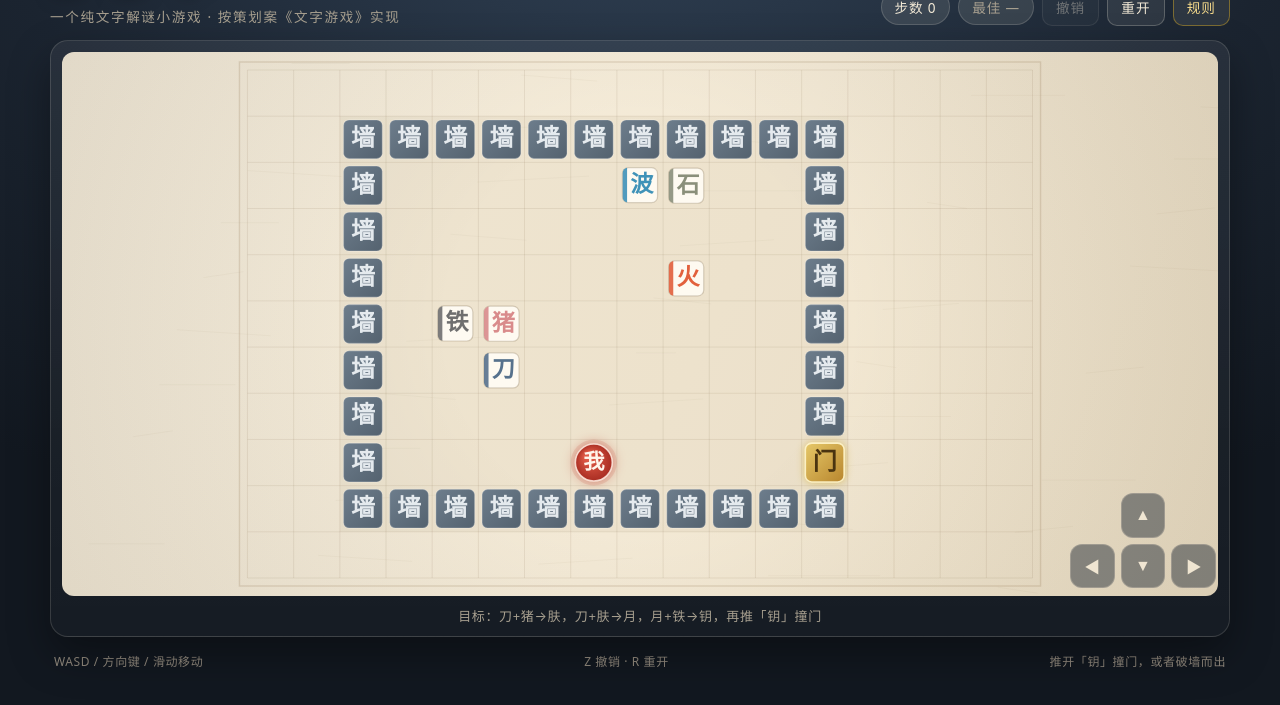
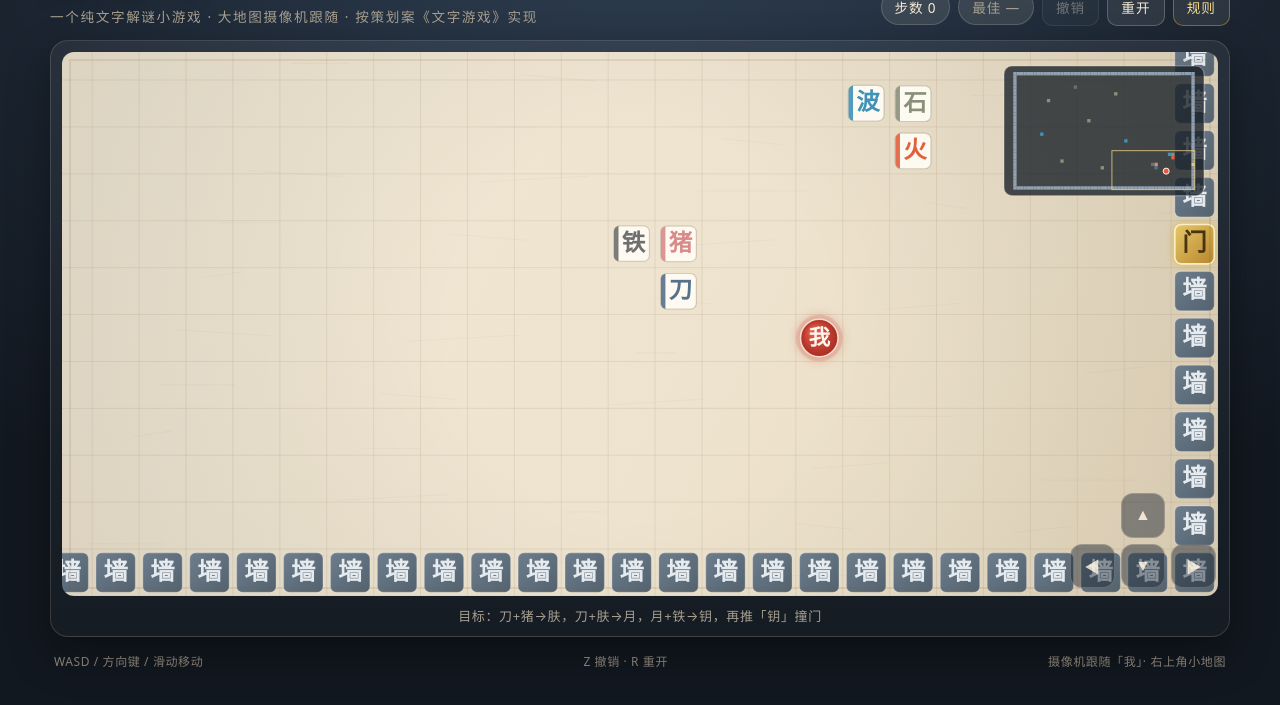
Before and after one commit to ydgj2575/worddage, a website with bundled scripts: page index.html in a window 1280 px wide. Shown: the part 69-774 px from the top of the page. Built offline with nearby package versions, Linux system fonts and the light colour scheme.

Commit message:
初始化：我推字 · 文字解谜小游戏（按策划案《文字游戏》实现）

```diff
--- a/index.html
+++ b/index.html
@@ -13,7 +13,7 @@
   <header class="top">
     <div class="title-wrap">
       <h1>我 推 字</h1>
-      <p class="subtitle">一个纯文字解谜小游戏 · 按策划案《文字游戏》实现</p>
+      <p class="subtitle">一个纯文字解谜小游戏 · 大地图摄像机跟随 · 按策划案《文字游戏》实现</p>
     </div>
     <div class="hud">
       <span class="chip" id="steps">步数 0</span>
@@ -54,7 +54,7 @@
   <footer class="footer">
     <span>WASD / 方向键 / 滑动移动</span>
     <span>Z 撤销 · R 重开</span>
-    <span>推开「钥」撞门，或者破墙而出</span>
+    <span>摄像机跟随「我」· 右上角小地图</span>
   </footer>
 </main>
 <script type="module" src="./js/main.js"></script>
--- a/js/art.js
+++ b/js/art.js
@@ -1,39 +1,52 @@
 /**
- * 文字游戏 · 渲染层（Canvas 2D）
- * 负责把 Game 状态画成"纸上墨字"的样式，并播放合成/破墙的反应特效。
+ * 文字游戏 · 渲染层（Canvas 2D）—— 大地图 + 摄像机跟随版
+ * 世界是 54×35 格的大地图，屏幕只显示约 17×11 格；
+ * 摄像机跟随「我」移动，右上角有小地图。
  */
 import { TYPE_INFO } from "./engine.js";
 
 const PAPER = "#f4ead6";
-const PAPER_DARK = "#e8dbc0";
 const INK = "#2b3540";
 
 const CHAR_FONT =
   '"Noto Serif SC","Songti SC","STSong","SimSun","Microsoft YaHei",serif';
-
 const FONT_UI = '"Noto Sans SC","Microsoft YaHei",system-ui,sans-serif';
 
-/** 计算棋盘布局：把 cols×rows 网格等比装进画布并居中 */
+/** 视口大约显示多少格（决定缩放；地图远大于它，所以只能看到一部分） */
+const VIEW_COLS = 17;
+const VIEW_ROWS = 11;
+
+function clamp(v, lo, hi) {
+  return v < lo ? lo : v > hi ? hi : v;
+}
+
+/** 计算缩放：cell 为世界格子在屏幕上的像素大小 */
 export function computeLayout(game, width, height) {
-  const padX = Math.max(18, width * 0.035);
-  const padY = Math.max(18, height * 0.03);
-  const cell = Math.min((width - padX * 2) / game.cols, (height - padY * 2) / game.rows);
-  const gw = cell * game.cols;
-  const gh = cell * game.rows;
+  const padX = Math.max(14, width * 0.02);
+  const padY = Math.max(14, height * 0.02);
+  const cell = Math.min((width - padX * 2) / VIEW_COLS, (height - padY * 2) / VIEW_ROWS);
   return {
     cell,
-    ox: (width - gw) / 2,
-    oy: (height - gh) / 2,
-    gw,
-    gh,
+    width,
+    height,
+    worldW: game.cols * cell,
+    worldH: game.rows * cell,
   };
 }
 
-function center(layout, x, y) {
-  return {
-    cx: layout.ox + (x + 0.5) * layout.cell,
-    cy: layout.oy + (y + 0.5) * layout.cell,
-  };
+/** 摄像机目标位置：让「我」居中，并夹在世界范围内 */
+export function computeCamera(game, layout) {
+  const { cell, worldW, worldH, width, height } = layout;
+  const tx = (game.player.x + 0.5) * cell - width / 2;
+  const ty = (game.player.y + 0.5) * cell - height / 2;
+  const cx = worldW <= width ? (worldW - width) / 2 : clamp(tx, 0, worldW - width);
+  const cy = worldH <= height ? (worldH - height) / 2 : clamp(ty, 0, worldH - height);
+  return { x: cx, y: cy };
+}
+
+/** 世界坐标（格子左上角）→ 屏幕坐标 */
+function worldToScreen(layout, camera, wx, wy) {
+  return { x: wx * layout.cell - camera.x, y: wy * layout.cell - camera.y };
 }
 
 function roundRect(ctx, x, y, w, h, r) {
@@ -47,7 +60,6 @@ function roundRect(ctx, x, y, w, h, r) {
   ctx.closePath();
 }
 
-/** 画纸张底纹（一次性生成缓存到离屏也行，这里直接画，成本很低） */
 function drawPaper(ctx, w, h) {
   const g = ctx.createLinearGradient(0, 0, w, h);
   g.addColorStop(0, "#f7efde");
@@ -56,7 +68,6 @@ function drawPaper(ctx, w, h) {
   ctx.fillStyle = g;
   ctx.fillRect(0, 0, w, h);
 
-  // 纸张纤维
   ctx.save();
   ctx.globalAlpha = 0.05;
   ctx.strokeStyle = "#8a744f";
@@ -71,7 +82,6 @@ function drawPaper(ctx, w, h) {
   }
   ctx.restore();
 
-  // 四周暗角
   const v = ctx.createRadialGradient(w / 2, h / 2, Math.min(w, h) * 0.35, w / 2, h / 2, Math.max(w, h) * 0.75);
   v.addColorStop(0, "rgba(0,0,0,0)");
   v.addColorStop(1, "rgba(70,52,24,0.16)");
@@ -79,31 +89,41 @@ function drawPaper(ctx, w, h) {
   ctx.fillRect(0, 0, w, h);
 }
 
-function drawGrid(ctx, game, layout) {
-  const { cell, ox, oy, gw, gh } = layout;
+function drawGrid(ctx, game, layout, camera) {
+  const { cell, width, height } = layout;
+  const x0 = Math.max(0, Math.floor(camera.x / cell));
+  const x1 = Math.min(game.cols, Math.ceil((camera.x + width) / cell));
+  const y0 = Math.max(0, Math.floor(camera.y / cell));
+  const y1 = Math.min(game.rows, Math.ceil((camera.y + height) / cell));
+
   ctx.save();
   ctx.strokeStyle = "rgba(110,85,48,0.10)";
   ctx.lineWidth = 1;
-  for (let x = 0; x <= game.cols; x++) {
+  for (let x = x0; x <= x1; x++) {
+    const sx = x * cell - camera.x;
     ctx.beginPath();
-    ctx.moveTo(ox + x * cell, oy);
-    ctx.lineTo(ox + x * cell, oy + gh);
+    ctx.moveTo(sx, 0);
+    ctx.lineTo(sx, height);
     ctx.stroke();
   }
-  for (let y = 0; y <= game.rows; y++) {
+  for (let y = y0; y <= y1; y++) {
+    const sy = y * cell - camera.y;
     ctx.beginPath();
-    ctx.moveTo(ox, oy + y * cell);
-    ctx.lineTo(ox + gw, oy + y * cell);
+    ctx.moveTo(0, sy);
+    ctx.lineTo(width, sy);
     ctx.stroke();
   }
-  // 围墙矩形的淡淡底影，突出"被困住"的场地
+
+  // 围墙矩形淡影（整个院落）
   const r = game.wallRect;
-  ctx.fillStyle = "rgba(120,96,58,0.06)";
-  ctx.fillRect(ox + r.x1 * cell, oy + r.y1 * cell, (r.x2 - r.x1 + 1) * cell, (r.y2 - r.y1 + 1) * cell);
+  const a = worldToScreen(layout, camera, r.x1, r.y1);
+  const b = worldToScreen(layout, camera, r.x2 + 1, r.y2 + 1);
+  ctx.fillStyle = "rgba(120,96,58,0.05)";
+  ctx.fillRect(a.x, a.y, b.x - a.x, b.y - a.y);
   ctx.restore();
 }
 
-function wallTile(ctx, cx, cy, cell, time) {
+function wallTile(ctx, cx, cy, cell) {
   const s = cell * 0.84;
   roundRect(ctx, cx - s / 2, cy - s / 2, s, s, cell * 0.12);
   const g = ctx.createLinearGradient(cx - s / 2, cy - s / 2, cx + s / 2, cy + s / 2);
@@ -115,11 +135,13 @@ function wallTile(ctx, cx, cy, cell, time) {
   ctx.lineWidth = 1.2;
   ctx.stroke();
 
+  if (cell > 24) {
     ctx.fillStyle = "rgba(240,244,247,0.92)";
     ctx.font = `700 ${cell * 0.52}px ${CHAR_FONT}`;
     ctx.textAlign = "center";
     ctx.textBaseline = "middle";
     ctx.fillText("墙", cx, cy + cell * 0.02);
+  }
 }
 
 function doorTile(ctx, cx, cy, cell, time) {
@@ -165,14 +187,13 @@ function charTile(ctx, cx, cy, cell, type, time, opts = {}) {
   ctx.save();
   ctx.translate(cx, cy + wobble);
 
-  // 纸片底
   roundRect(ctx, -s / 2, -s / 2, s, s, cell * 0.13);
   ctx.fillStyle = "rgba(255,252,244,0.94)";
   ctx.fill();
   ctx.strokeStyle = "rgba(90,70,40,0.22)";
   ctx.lineWidth = 1.2;
   ctx.stroke();
-  // 左侧色条
+
   ctx.save();
   roundRect(ctx, -s / 2, -s / 2, s, s, cell * 0.13);
   ctx.clip();
@@ -181,11 +202,13 @@ function charTile(ctx, cx, cy, cell, type, time, opts = {}) {
   ctx.fillRect(-s / 2, -s / 2, cell * 0.1, s);
   ctx.restore();
 
+  if (cell > 18) {
     ctx.fillStyle = info.color;
     ctx.font = `700 ${cell * 0.5}px ${CHAR_FONT}`;
     ctx.textAlign = "center";
     ctx.textBaseline = "middle";
     ctx.fillText(type, cell * 0.04, cell * 0.02);
+  }
   ctx.restore();
 }
 
@@ -193,7 +216,6 @@ function playerTile(ctx, cx, cy, cell, time) {
   const r = cell * 0.4;
   const pulse = 0.5 + 0.5 * Math.sin(time * 3);
   ctx.save();
-  // 呼吸光晕
   ctx.beginPath();
   ctx.arc(cx, cy, r * (1.15 + 0.12 * pulse), 0, Math.PI * 2);
   ctx.fillStyle = "rgba(192,57,43,0.13)";
@@ -216,119 +238,177 @@ function playerTile(ctx, cx, cy, cell, time) {
   ctx.lineWidth = 1.6;
   ctx.stroke();
 
+  if (cell > 18) {
     ctx.fillStyle = "#fff5ec";
     ctx.font = `700 ${cell * 0.46}px ${CHAR_FONT}`;
     ctx.textAlign = "center";
     ctx.textBaseline = "middle";
     ctx.fillText("我", cx, cy + cell * 0.02);
   }
+}
 
-/** 反应特效：扩散光圈 + 粒子 + 上浮文字 */
-function drawFx(ctx, layout, fx, now) {
+function drawFx(ctx, layout, camera, fx, now) {
   for (const f of fx) {
     const t = (now - f.t0) / f.duration;
     if (t < 0 || t > 1) continue;
-    const { cx, cy } = center(layout, f.at.x, f.at.y);
+    const p = worldToScreen(layout, camera, f.at.x + 0.5, f.at.y + 0.5);
+    const cx = p.x, cy = p.y;
     const color = f.color || "#c0392b";
     const ease = 1 - Math.pow(1 - t, 3);
+    const cell = layout.cell;
 
-    // 光圈
     ctx.save();
     ctx.globalAlpha = (1 - t) * 0.9;
     ctx.strokeStyle = color;
     ctx.lineWidth = 3 * (1 - t) + 1;
     ctx.beginPath();
-    ctx.arc(cx, cy, layout.cell * (0.25 + ease * 0.85), 0, Math.PI * 2);
+    ctx.arc(cx, cy, cell * (0.25 + ease * 0.85), 0, Math.PI * 2);
     ctx.stroke();
     ctx.restore();
 
-    // 粒子
     const n = f.particles || 10;
     for (let i = 0; i < n; i++) {
       const a = (i / n) * Math.PI * 2 + (f.seed || 0);
-      const dist = layout.cell * (0.3 + ease * (0.8 + (i % 3) * 0.22));
+      const dist = cell * (0.3 + ease * (0.8 + (i % 3) * 0.22));
       const px = cx + Math.cos(a) * dist;
-      const py = cy + Math.sin(a) * dist + layout.cell * 0.15 * t * t;
+      const py = cy + Math.sin(a) * dist + cell * 0.15 * t * t;
       ctx.globalAlpha = (1 - t) * 0.85;
       ctx.fillStyle = color;
       ctx.beginPath();
-      ctx.arc(px, py, Math.max(1.5, layout.cell * 0.045 * (1 - t)), 0, Math.PI * 2);
+      ctx.arc(px, py, Math.max(1.5, cell * 0.045 * (1 - t)), 0, Math.PI * 2);
       ctx.fill();
     }
     ctx.globalAlpha = 1;
 
-    // 上浮说明文字
     if (f.label) {
       ctx.save();
       ctx.globalAlpha = Math.min(1, (1 - t) * 1.8);
-      ctx.font = `600 ${layout.cell * 0.24}px ${FONT_UI}`;
+      ctx.font = `600 ${cell * 0.24}px ${FONT_UI}`;
       ctx.textAlign = "center";
       ctx.textBaseline = "bottom";
-      ctx.fillStyle = "rgba(40,30,18,0.92)";
-      roundRect(
-        ctx,
-        cx - layout.cell * 0.62,
-        cy - layout.cell * (0.95 + ease * 0.7),
-        layout.cell * 1.24,
-        layout.cell * 0.34,
-        layout.cell * 0.1
-      );
+      roundRect(ctx, cx - cell * 0.62, cy - cell * (0.95 + ease * 0.7), cell * 1.24, cell * 0.34, cell * 0.1);
       ctx.fillStyle = "rgba(255,250,238,0.94)";
       ctx.fill();
       ctx.fillStyle = color;
-      ctx.fillText(f.label, cx, cy - layout.cell * (0.64 + ease * 0.7));
+      ctx.fillText(f.label, cx, cy - cell * (0.64 + ease * 0.7));
       ctx.restore();
     }
   }
+}
+
+/** 右上角小地图：显示整张大地图、玩家位置与当前视口 */
+function drawMinimap(ctx, game, layout, camera) {
+  const mw = Math.min(200, Math.max(130, layout.width * 0.2));
+  const mh = mw * (game.rows / game.cols);
+  const mx = layout.width - mw - 14;
+  const my = 14;
+  const pad = 6;
+
+  ctx.save();
+  roundRect(ctx, mx, my, mw, mh, 8);
+  ctx.fillStyle = "rgba(22,30,38,0.78)";
+  ctx.fill();
+  ctx.strokeStyle = "rgba(244,234,214,0.35)";
+  ctx.lineWidth = 1.2;
+  ctx.stroke();
+
+  const s = Math.min((mw - pad * 2) / game.cols, (mh - pad * 2) / game.rows);
+  const ox = mx + (mw - s * game.cols) / 2;
+  const oy = my + (mh - s * game.rows) / 2;
+
+  // 墙
+  ctx.fillStyle = "rgba(160,178,194,0.85)";
+  for (const k of game.walls) {
+    const [x, y] = k.split(",").map(Number);
+    ctx.fillRect(ox + x * s, oy + y * s, Math.max(1, s), Math.max(1, s));
+  }
+  // 破口
+  ctx.fillStyle = "rgba(190,130,95,0.9)";
+  for (const k of game.breaches) {
+    const [x, y] = k.split(",").map(Number);
+    ctx.fillRect(ox + x * s, oy + y * s, Math.max(1, s), Math.max(1, s));
+  }
+  // 字
+  for (const c of game.chars) {
+    const info = TYPE_INFO[c.type] || { color: INK };
+    ctx.fillStyle = info.color;
+    ctx.fillRect(ox + c.x * s, oy + c.y * s, Math.max(1.2, s), Math.max(1.2, s));
+  }
+  // 门
+  ctx.fillStyle = "#e6c868";
+  ctx.fillRect(ox + game.door.x * s, oy + game.door.y * s, Math.max(1.6, s), Math.max(1.6, s));
+
+  // 玩家
+  const px = ox + (game.player.x + 0.5) * s;
+  const py = oy + (game.player.y + 0.5) * s;
+  ctx.beginPath();
+  ctx.arc(px, py, Math.max(2.2, s * 0.9), 0, Math.PI * 2);
+  ctx.fillStyle = "#e05a47";
+  ctx.fill();
+  ctx.strokeStyle = "#fff3e6";
+  ctx.lineWidth = 1;
+  ctx.stroke();
+
+  // 当前视口
+  ctx.strokeStyle = "rgba(244,217,138,0.75)";
+  ctx.lineWidth = 1;
+  const vx = ox + (camera.x / layout.cell) * s;
+  const vy = oy + (camera.y / layout.cell) * s;
+  const vw = (layout.width / layout.cell) * s;
+  const vh = (layout.height / layout.cell) * s;
+  ctx.strokeRect(vx, vy, vw, vh);
+  ctx.restore();
 }
 
 /**
  * 渲染整帧
  * @param {CanvasRenderingContext2D} ctx
  * @param {import("./engine.js").Game} game
- * @param {{layout:object, width:number, height:number, time:number, fx:Array}} opts
+ * @param {{layout:object, camera:object, width:number, height:number, time:number, fx:Array}} opts
  */
 export function drawScene(ctx, game, opts) {
-  const { layout, width, height, time, fx = [] } = opts;
+  const { layout, camera, width, height, time, fx = [] } = opts;
+  const cell = layout.cell;
   ctx.clearRect(0, 0, width, height);
   drawPaper(ctx, width, height);
-  drawGrid(ctx, game, layout);
+  drawGrid(ctx, game, layout, camera);
 
-  // 格子内容
-  for (let y = 0; y < game.rows; y++) {
-    for (let x = 0; x < game.cols; x++) {
-      const { cx, cy } = center(layout, x, y);
-      const cell = layout.cell;
+  const x0 = Math.max(0, Math.floor(camera.x / cell));
+  const x1 = Math.min(game.cols - 1, Math.ceil((camera.x + width) / cell));
+  const y0 = Math.max(0, Math.floor(camera.y / cell));
+  const y1 = Math.min(game.rows - 1, Math.ceil((camera.y + height) / cell));
+
+  for (let y = y0; y <= y1; y++) {
+    for (let x = x0; x <= x1; x++) {
+      const p = worldToScreen(layout, camera, x + 0.5, y + 0.5);
       if (game.isDoor(x, y)) {
-        doorTile(ctx, cx, cy, cell, time);
+        doorTile(ctx, p.x, p.y, cell, time);
       } else if (game.isWall(x, y)) {
-        wallTile(ctx, cx, cy, cell, time);
+        wallTile(ctx, p.x, p.y, cell);
       } else if (game.isBreach(x, y)) {
-        breachTile(ctx, cx, cy, cell);
+        breachTile(ctx, p.x, p.y, cell);
       }
     }
   }
 
-  // 字
   for (const c of game.chars) {
-    const { cx, cy } = center(layout, c.x, c.y);
-    charTile(ctx, cx, cy, layout.cell, c.type, time, { seed: c.id });
+    if (c.x < x0 - 1 || c.x > x1 + 1 || c.y < y0 - 1 || c.y > y1 + 1) continue;
+    const p = worldToScreen(layout, camera, c.x + 0.5, c.y + 0.5);
+    charTile(ctx, p.x, p.y, cell, c.type, time, { seed: c.id });
   }
 
-  // 「我」
   {
-    const { cx, cy } = center(layout, game.player.x, game.player.y);
-    playerTile(ctx, cx, cy, layout.cell, time);
+    const p = worldToScreen(layout, camera, game.player.x + 0.5, game.player.y + 0.5);
+    playerTile(ctx, p.x, p.y, cell, time);
   }
 
-  // 特效
-  drawFx(ctx, layout, fx, time * 1000);
+  drawFx(ctx, layout, camera, fx, time * 1000);
+  drawMinimap(ctx, game, layout, camera);
 
-  // 边框内框
   ctx.save();
   ctx.strokeStyle = "rgba(120,90,50,0.18)";
   ctx.lineWidth = 1.4;
-  ctx.strokeRect(layout.ox - 8, layout.oy - 8, layout.gw + 16, layout.gh + 16);
+  ctx.strokeRect(8, 8, width - 16, height - 16);
   ctx.restore();
 }
 
--- a/js/engine.js
+++ b/js/engine.js
@@ -49,21 +49,31 @@ export const RULE_HINTS = [
   { a: "火", b: "蔷", text: "火 + 蔷 → 破墙而出" },
 ];
 
-/** 默认关卡（策划案场景） */
+/** 默认关卡（策划案场景，大地图版：54×35 ≈ 原始 17×11 的 10 倍面积） */
 export const DEFAULT_LEVEL = {
-  cols: 17,
-  rows: 11,
-  // 围墙矩形（含边界），门在右墙 (12,8)
-  wallRect: { x1: 2, y1: 1, x2: 12, y2: 9 },
-  door: { x: 12, y: 8 },
-  player: { x: 7, y: 8 },
+  cols: 54,
+  rows: 35,
+  // 整张地图就是一座巨大的围墙院落，门开在右墙 (53,27)
+  wallRect: { x1: 0, y1: 0, x2: 53, y2: 34 },
+  door: { x: 53, y: 27 },
+  player: { x: 45, y: 29 },
   chars: [
-    { type: "刀", x: 5, y: 6 },
-    { type: "猪", x: 5, y: 5 },
-    { type: "铁", x: 4, y: 5 },
-    { type: "波", x: 8, y: 2 },
-    { type: "石", x: 9, y: 2 },
-    { type: "火", x: 9, y: 4 }, // 「火」位于「石」的正下方
+    // —— 核心谜题（右下角，和网页旧版的相对关系一致）——
+    { type: "刀", x: 42, y: 28 },
+    { type: "猪", x: 42, y: 27 },
+    { type: "铁", x: 41, y: 27 },
+    { type: "波", x: 46, y: 24 },
+    { type: "石", x: 47, y: 24 },
+    { type: "火", x: 47, y: 25 }, // 「火」位于「石」的正下方
+    // —— 远处散布的障碍/景观（不挡主线，供探索）——
+    { type: "石", x: 10, y: 8 },
+    { type: "石", x: 22, y: 14 },
+    { type: "石", x: 30, y: 6 },
+    { type: "石", x: 14, y: 26 },
+    { type: "石", x: 26, y: 28 },
+    { type: "波", x: 8, y: 18 },
+    { type: "波", x: 33, y: 20 },
+    { type: "铁", x: 18, y: 4 },
   ],
   // 目标提示（仅用于 UI 展示）
   objectives: ["刀 + 猪 → 肤", "刀 + 肤 → 月", "月 + 铁 → 钥", "推「钥」撞「门」开门通关"],
--- a/js/main.js
+++ b/js/main.js
@@ -3,7 +3,7 @@
  * 负责：画布尺寸/DPR、键盘与滑动输入、HUD 与弹窗、音效、反应特效调度。
  */
 import { Game, RULE_HINTS, TYPE_INFO } from "./engine.js";
-import { computeLayout, drawScene } from "./art.js";
+import { computeLayout, computeCamera, drawScene } from "./art.js";
 
 const $ = (id) => (typeof document !== "undefined" ? document.getElementById(id) : null);
 
@@ -29,6 +29,8 @@ const els = {
 const game = new Game();
 const fx = [];
 let layout = null;
+let camera = null; // 摄像机（跟随「我」，平滑插值）
+let lastNow = 0;
 let width = 960;
 let height = 640;
 let bestSteps = 0;
@@ -113,6 +115,25 @@ function resize() {
   canvas.height = Math.round(h * dpr);
   if (ctx && ctx.setTransform) ctx.setTransform(dpr, 0, 0, dpr, 0, 0);
   layout = computeLayout(game, w, h);
+  camera = computeCamera(game, layout); // 尺寸变化时直接对准「我」
+}
+
+/* ------------------------------------------------------------------ */
+/* 摄像机：始终跟随「我」，移动时平滑插值                              */
+/* ------------------------------------------------------------------ */
+function updateCamera(dt) {
+  if (!layout) return;
+  const target = computeCamera(game, layout);
+  if (!camera) {
+    camera = { x: target.x, y: target.y };
+    return;
+  }
+  const k = 1 - Math.pow(0.0015, Math.max(0.001, Math.min(dt, 0.05)));
+  camera.x += (target.x - camera.x) * k;
+  camera.y += (target.y - camera.y) * k;
+  // 避免浮点误差导致越界
+  if (Math.abs(target.x - camera.x) < 0.15) camera.x = target.x;
+  if (Math.abs(target.y - camera.y) < 0.15) camera.y = target.y;
 }
 
 /* ------------------------------------------------------------------ */
@@ -236,6 +257,7 @@ function doUndo() {
   fx.length = 0;
   hideWin();
   syncHud();
+  if (layout) camera = computeCamera(game, layout); // 撤销后直接对准「我」
   sfx.move();
 }
 
@@ -244,6 +266,7 @@ function doRestart() {
   fx.length = 0;
   hideWin();
   syncHud();
+  if (layout) camera = computeCamera(game, layout);
   sfx.move();
 }
 
@@ -341,12 +364,15 @@ function buildRulesPanel() {
 function frame(now) {
   if (!layout) resize();
   if (ctx && layout) {
+    const dt = lastNow ? Math.min(0.05, (now - lastNow) / 1000) : 0.016;
+    lastNow = now;
+    updateCamera(dt);
     const t = now / 1000;
     // 清理过期特效
     for (let i = fx.length - 1; i >= 0; i--) {
       if (now - fx[i].t0 > fx[i].duration) fx.splice(i, 1);
     }
-    drawScene(ctx, game, { layout, width, height, time: t, fx });
+    drawScene(ctx, game, { layout, camera: camera || computeCamera(game, layout), width, height, time: t, fx });
   }
   if (typeof requestAnimationFrame !== "undefined") requestAnimationFrame(frame);
 }
```
Also changed, not shown: tests/engine.test.mjs (+61 -14 lines), tests/page.test.mjs (+6 -6 lines), README.md, screenshots/initial.png, screenshots/mid.png, screenshots/win.png. Lines whose indentation alone changed are shown as unchanged.
